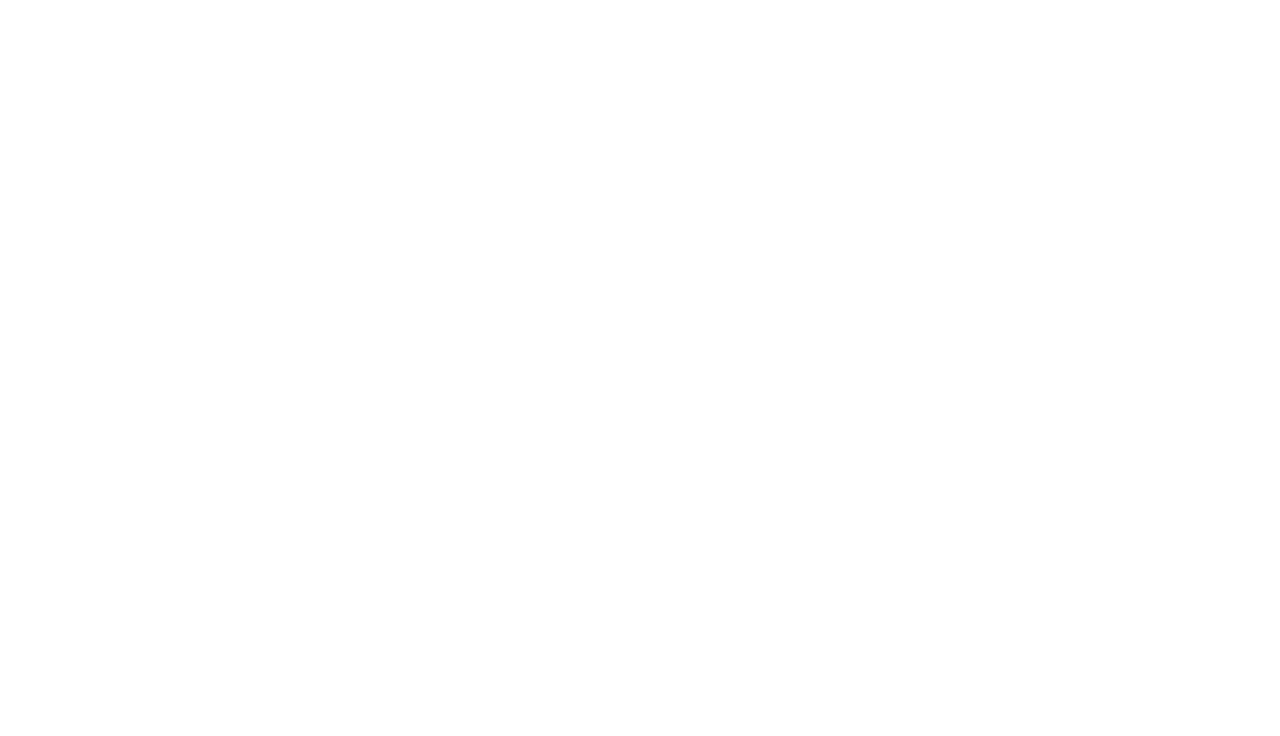
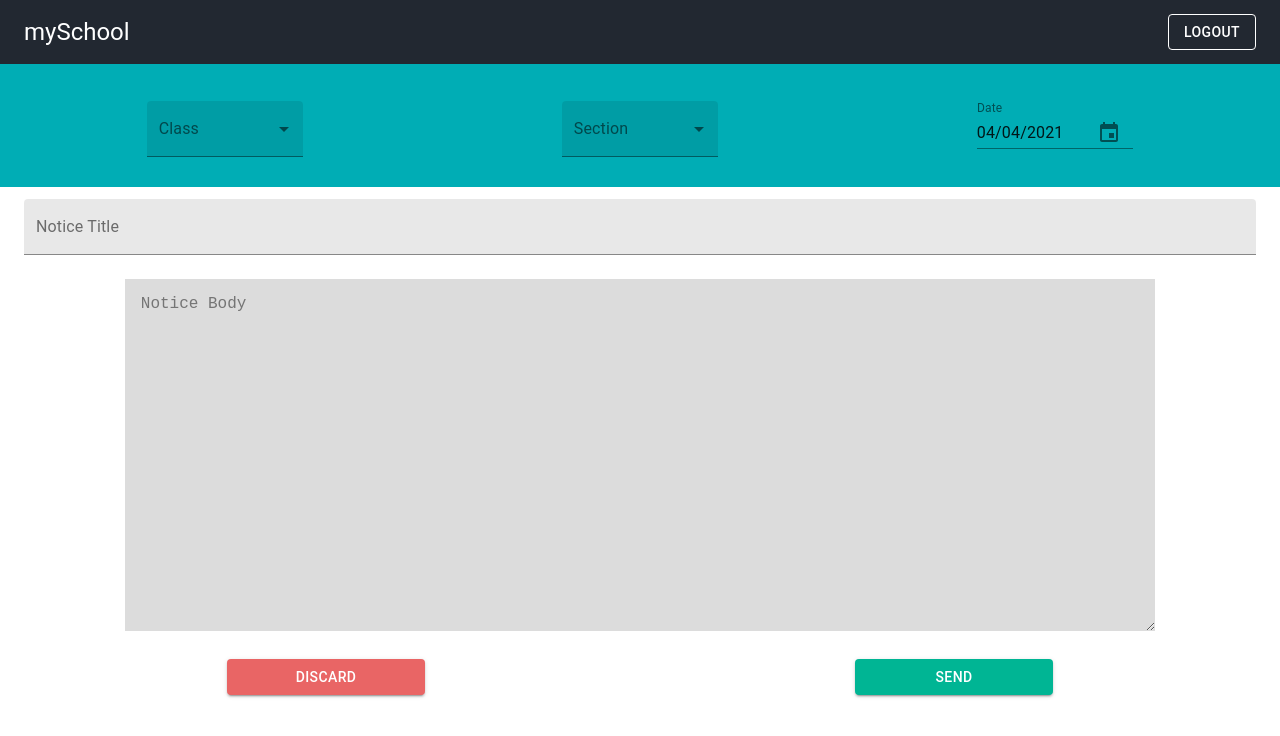
Before and after one commit to vashishtha28/mySchool, a React (Create React App) app in the folder frontend/: page /admin/generateNotice in a window 1280 px wide. Shown: the top 736 px of the page. Built offline with nearby package versions, Linux system fonts and the light colour scheme.

Commit message:
Added Routes for attendance & genNotice

```diff
--- a/frontend/src/components/Main.js
+++ b/frontend/src/components/Main.js
@@ -7,6 +7,8 @@
 import AdminProfile from "../pages/AdminWelcome";
 import RegisterStudent from '../pages/RegisterStudent';
 import RegisterTeacher from '../pages/RegisterTeacher';
+import GenerateNotice from './../pages/genNotice';
+import StudentAttendance from './../pages/studentAttendance';
 
 const Main = () => {
   return (
@@ -19,6 +21,8 @@
         <Route exact path='/admin/profile' component={AdminProfile}></Route>
         <Route exact path='/register/student' component={RegisterStudent}></Route>
         <Route exact path="/register/teacher" component={RegisterTeacher}></Route>
+        <Route exact path='/admin/generateNotice' component={GenerateNotice}></Route>
+        <Route exact path='/student/attendance' component={StudentAttendance}></Route>
         </Switch>
 
       </BrowserRouter>
--- a/frontend/src/pages/genNotice.js
+++ b/frontend/src/pages/genNotice.js
@@ -4,7 +4,6 @@
 import Box from '@material-ui/core/Box';
 import MyAppBar from '../components/MyAppBar';
 import FormControl from '@material-ui/core/FormControl';
-import FormHelperText from '@material-ui/core/FormHelperText';
 import Select from '@material-ui/core/Select';
 import MenuItem from '@material-ui/core/MenuItem';
 import { InputLabel, makeStyles } from '@material-ui/core';
```
